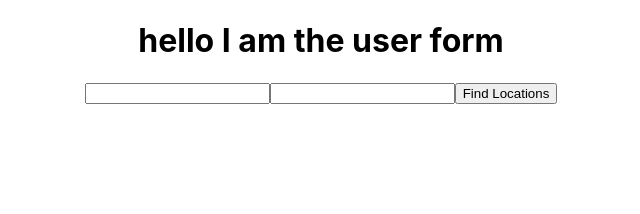
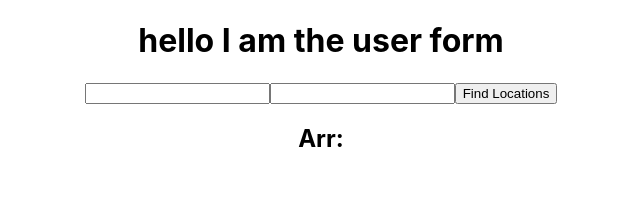
Before and after one commit to we-are-back/meet-up-again, a React (Create React App) app: page / in a window 1280 px wide. Both pictures are taken after a click on the button "next page". Shown: the top 214 px of the page, without its empty margins (319-959 px from the left). Built offline with nearby package versions, Linux system fonts and the light colour scheme.

Commit message:
input recognised and stored as two variables and also in an array

```diff
--- a/src/components/userForm/UserForm.jsx
+++ b/src/components/userForm/UserForm.jsx
@@ -1,7 +1,11 @@
-import React from "react";
+import React, { useState } from "react";
 
 
 const UserForm = ({ page, setPage}) => {
+    const [postCode1, setPostCode1] = useState("");
+    const [postCode2, setPostCode2] = useState("");
+    const arr = [postCode1, postCode2]
+
     if(page !== "form") {
         return null;
     }
@@ -10,10 +14,11 @@ const UserForm = ({ page, setPage}) => {
         <div>
             <h1> hello I am the user form </h1>
             <form onSubmit={() => setPage('locations')}>
-                <input type="text" name="PostCodeOne" />
-                <input type="text" name="PostCodeTwo" />
+                <input type="text" name="PostCodeOne" onChange={e => setPostCode1(e.target.value)} />
+                <input type="text" name="PostCodeTwo" onChange={e => setPostCode2(e.target.value)} />
                 <input type="submit" value="Find Locations" />
             </form>
+            <h2>Arr: {arr}</h2>
             </div>
         </>
 
```
